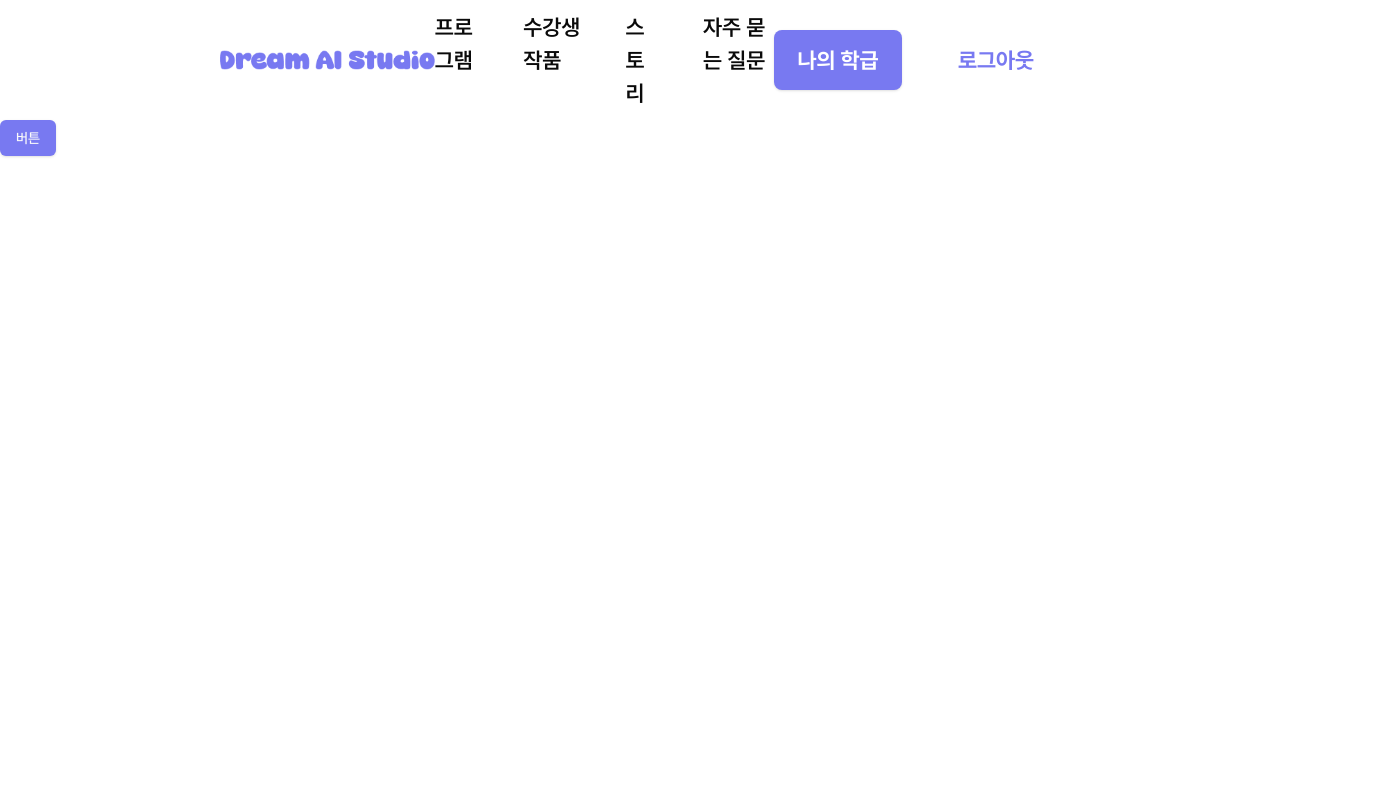
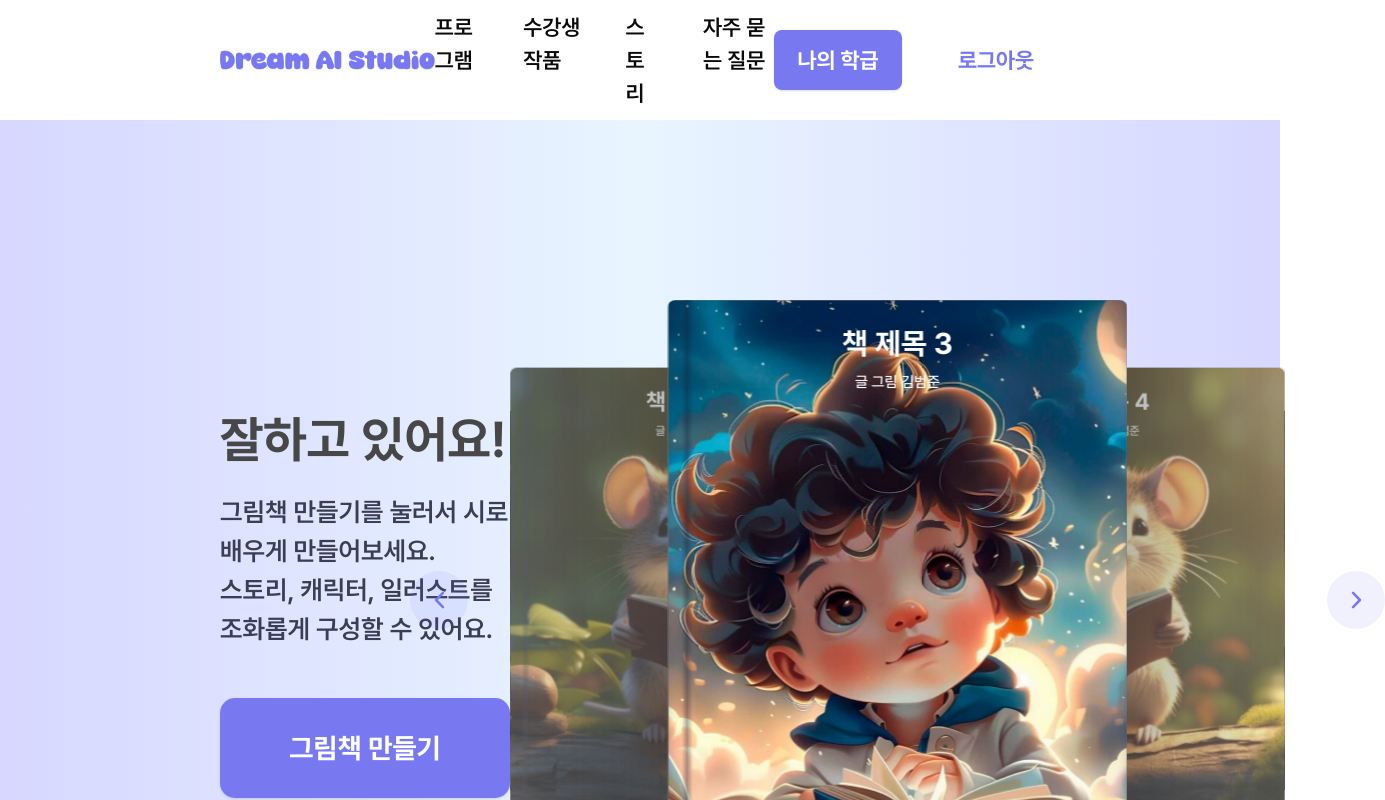
Before and after one commit to VictoryJu/dream-ai, a Next.js app: page / in a window 1280 px wide. Shown: the top 800 px of the page, 1385 px wide, since content can reach past the window. Built offline with nearby package versions, Linux system fonts and the light colour scheme.

Commit message:
[feat]: add other book component , apply main page

```diff
--- /dev/null
+++ b/app/(main)/@other-book/other-book-card.tsx
@@ -0,0 +1,29 @@
+import Image from 'next/image';
+
+interface OtherBookCardProps {
+  imageUrl: string;
+  title: string;
+  author: string;
+}
+const OtherBookCard = ({ imageUrl, title, author }: OtherBookCardProps) => {
+  return (
+    <div className="bg-white rounded-[25px] p-4 animate-scaleUp cursor-pointer">
+      <div className="w-[383px] h-[412px] overflow-hidden rounded-[15px] relative">
+        <Image
+          className="rounded-[15px] hover:scale-[1.1] transition-transform duration-300"
+          src={imageUrl}
+          alt="book-thumbnail"
+          fill
+          objectFit="cover"
+          quality={100}
+        />
+      </div>
+      <div className="flex flex-col items-center mt-[25px]">
+        <div className="text-[25px] font-bold text-gray-black">{title}</div>
+        <div className="text-[20px] text-gray-500 mt-[10px]">글 그림 {author}</div>
+      </div>
+    </div>
+  );
+};
+
+export default OtherBookCard;
--- /dev/null
+++ b/app/(main)/@other-book/other-book.tsx
@@ -0,0 +1,33 @@
+import OtherBookCard from './other-book-card';
+
+const OtherBook = () => {
+  const OtherBookData = [
+    {
+      imageUrl: '/images/main/other/other-book1.png',
+      title: '책 제목 들어가는곳',
+      author: '김작가',
+    },
+    {
+      imageUrl: '/images/main/book/book1.webp',
+      title: '책 제목 들어가는곳2',
+      author: '이작가',
+    },
+    {
+      imageUrl: '/images/main/book/book3.webp',
+      title: '책 제목 들어가는곳3',
+      author: '박작가',
+    },
+  ];
+  return (
+    <section className="px-[220px] py-[200px] bg-black-background">
+      <div className="text-[50px] font-bold text-center tracking-[2px] text-white">다른 친구들이 만든 그림책</div>
+      <div className="grid grid-cols-3 gap-x-[51px] gap-y-[58px] px-[60px] py-[20px] mt-[50px]">
+        {OtherBookData.map((book) => (
+          <OtherBookCard key={book.imageUrl} imageUrl={book.imageUrl} title={book.title} author={book.author} />
+        ))}
+      </div>
+    </section>
+  );
+};
+
+export default OtherBook;
--- a/app/page.tsx
+++ b/app/page.tsx
@@ -1,9 +1,15 @@
-import { Button } from '@/components/ui/button';
+import Book from './(main)/@book/book';
+import Document from './(main)/@document/document';
+import OtherBook from './(main)/@other-book/other-book';
 
-export default function Home() {
+const Home = () => {
   return (
-    <div>
-      <Button>버튼</Button>
-    </div>
+    <main>
+      <Book />
+      <Document />
+      <OtherBook />
+    </main>
   );
-}
+};
+
+export default Home;
```
